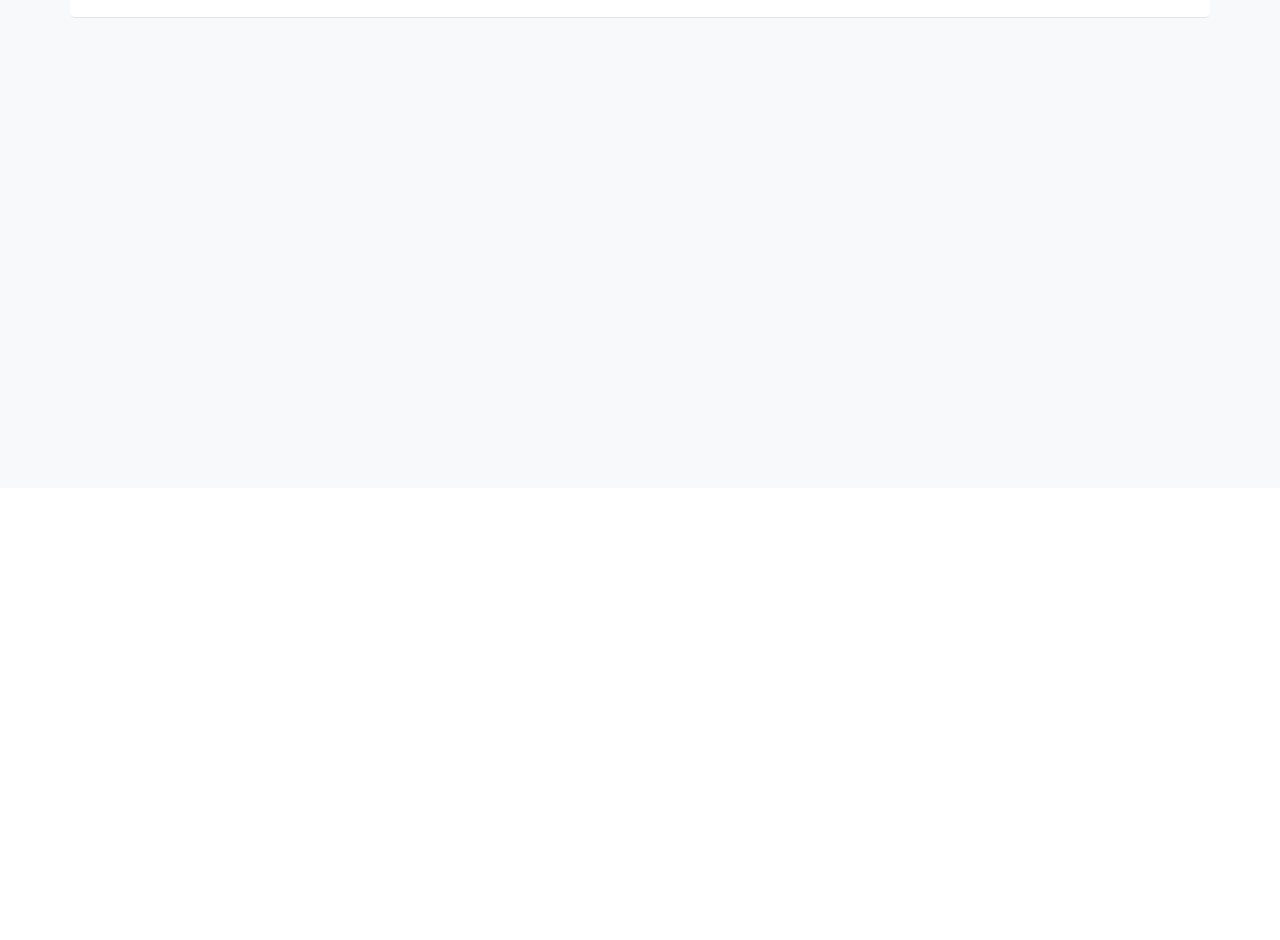
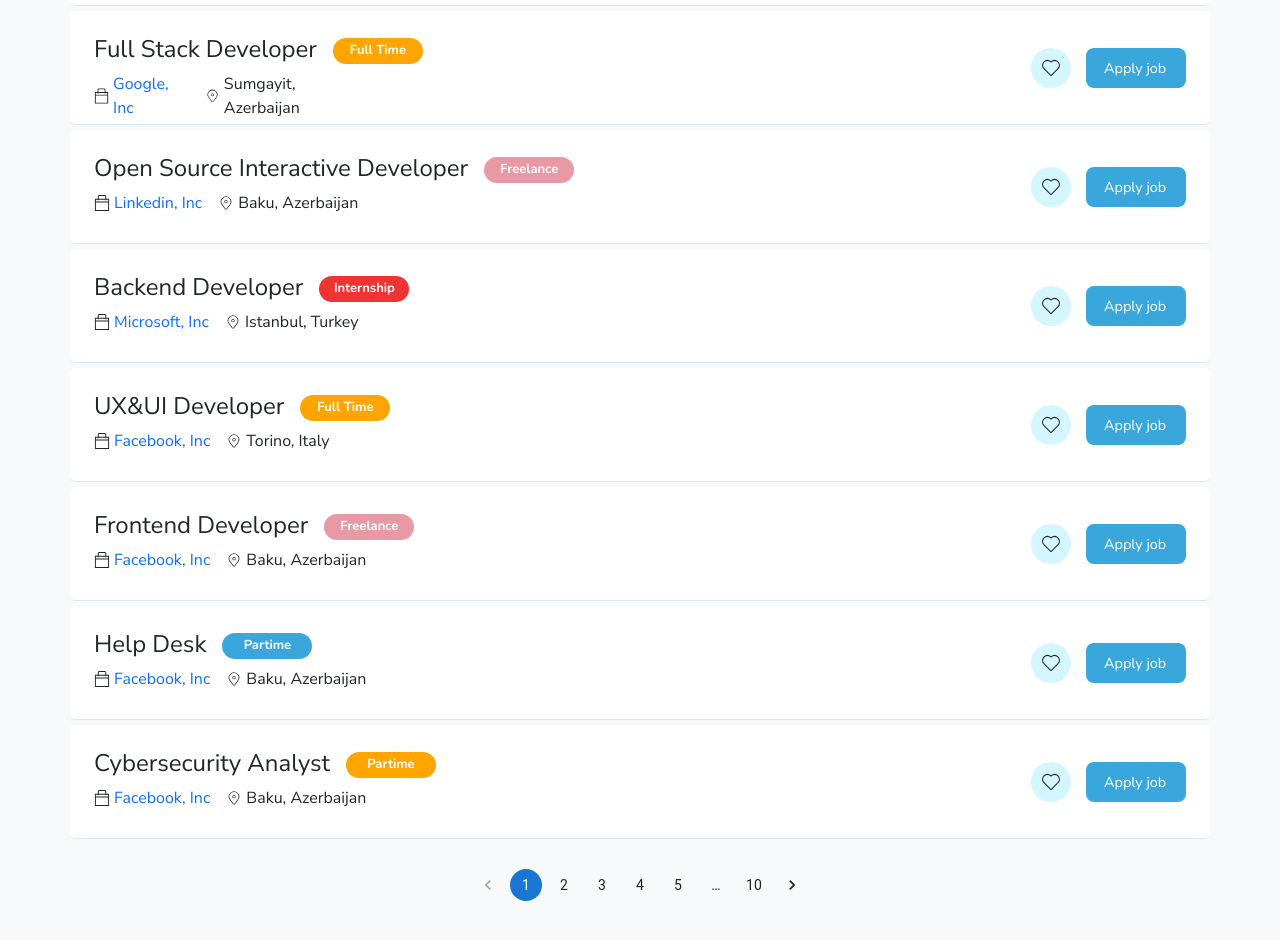
Before and after one commit to turanhsnv-dev/Blog-Project, a React (Vite) app: page / in a window 1280 px wide. Shown: the part 1138-2078 px from the top of the page. Before the commit the page ends 1626 px from the top, so only its background shows below. Built offline with nearby package versions, Linux system fonts and the light colour scheme; a web font is replaced by a local one.

Commit message:
Job Post

```diff
--- a/package.json
+++ b/package.json
@@ -11,6 +11,10 @@
     "start": "vite preview"
   },
   "dependencies": {
+    "@emotion/react": "^11.13.3",
+    "@emotion/styled": "^11.13.0",
+    "@mui/icons-material": "^6.1.6",
+    "@mui/material": "^6.1.6",
     "bootstrap": "^5.3.3",
     "git": "^0.1.5",
     "react": "^18.3.1",
--- a/src/components/RecentJobs/RecentJobs.jsx
+++ b/src/components/RecentJobs/RecentJobs.jsx
@@ -1,10 +1,16 @@
 import React from "react";
 import "../../css/RecentJobs.css";
 import { TfiBag } from "react-icons/tfi";
+import { CiLocationOn } from "react-icons/ci";
+import { CiHeart } from "react-icons/ci";
+import Pagination from "@mui/material/Pagination";
+import Stack from "@mui/material/Stack";
 
 const RecentJobs = () => {
   return (
+    // START REJECNT JOB
     <div className='recent-jobs-container container-lg'>
+      {/* RECENT TITLE */}
       <div className='recent-title d-flex justify-content-between align-items-center'>
         <h1>Recent Jobs</h1>
 
@@ -13,8 +19,10 @@
         </div>
       </div>
 
+      {/* JOB POST CONTAINER  */}
       <div className='job-list-container'>
-        <div className='job-post d-flex justify-content-between'>
+        <div className='job-post d-flex justify-content-between align-items-center'>
+          {/* POST INFORMATION  */}
           <div className='job-post-info'>
             <div className='post-title d-flex'>
               <h2>Frontend Developer</h2>
@@ -23,16 +31,269 @@
               </div>
             </div>
 
-            <div className='post-body'>
+            <div className='post-body d-flex'>
               <div className='social-media'>
                 <TfiBag />
                 <span className='ms-1'>
                   <a href=''>Facebook, Inc</a>
                 </span>
               </div>
+              <div className='social-media ms-3'>
+                <CiLocationOn />
+                <span className='ms-1'>Baku, Azerbaijan</span>
+              </div>
+            </div>
+          </div>
+
+          {/* POST WISHLIST AND APPLY  */}
+          <div className='post-icons-right d-flex'>
+            <div className='post-wishlist'>
+              <CiHeart />
+            </div>
+
+            <div className='post-apply'>
+              <a href='#'>Apply job</a>
             </div>
           </div>
         </div>
+        <div className='job-post d-flex justify-content-between align-items-center'>
+          <div className='job-post-info'>
+            <div className='post-title d-flex'>
+              <h2>Full Stack Developer</h2>
+              <div className='work-style ms-3 full-time'>
+                <span>Full Time</span>
+              </div>
+            </div>
+
+            <div className='post-body d-flex'>
+              <div className='social-media'>
+                <TfiBag />
+                <span className='ms-1'>
+                  <a href=''>Google, Inc</a>
+                </span>
+              </div>
+              <div className='social-media ms-3'>
+                <CiLocationOn />
+                <span className='ms-1'>Sumgayit, Azerbaijan</span>
+              </div>
+            </div>
+          </div>
+
+          <div className='post-icons-right d-flex'>
+            <div className='post-wishlist'>
+              <CiHeart />
+            </div>
+
+            <div className='post-apply'>
+              <a href='#'>Apply job</a>
+            </div>
+          </div>
+        </div>
+        <div className='job-post d-flex justify-content-between align-items-center'>
+          <div className='job-post-info'>
+            <div className='post-title d-flex'>
+              <h2>Open Source Interactive Developer</h2>
+              <div className='work-style ms-3 freelance'>
+                <span>Freelance</span>
+              </div>
+            </div>
+
+            <div className='post-body d-flex'>
+              <div className='social-media'>
+                <TfiBag />
+                <span className='ms-1'>
+                  <a href=''>Linkedin, Inc</a>
+                </span>
+              </div>
+              <div className='social-media ms-3'>
+                <CiLocationOn />
+                <span className='ms-1'>Baku, Azerbaijan</span>
+              </div>
+            </div>
+          </div>
+
+          <div className='post-icons-right d-flex'>
+            <div className='post-wishlist'>
+              <CiHeart />
+            </div>
+
+            <div className='post-apply'>
+              <a href='#'>Apply job</a>
+            </div>
+          </div>
+        </div>
+        <div className='job-post d-flex justify-content-between align-items-center'>
+          <div className='job-post-info'>
+            <div className='post-title d-flex'>
+              <h2>Backend Developer</h2>
+              <div className='work-style ms-3 internship'>
+                <span>Internship</span>
+              </div>
+            </div>
+
+            <div className='post-body d-flex'>
+              <div className='social-media'>
+                <TfiBag />
+                <span className='ms-1'>
+                  <a href=''>Microsoft, Inc</a>
+                </span>
+              </div>
+              <div className='social-media ms-3'>
+                <CiLocationOn />
+                <span className='ms-1'>Istanbul, Turkey</span>
+              </div>
+            </div>
+          </div>
+
+          <div className='post-icons-right d-flex'>
+            <div className='post-wishlist'>
+              <CiHeart />
+            </div>
+
+            <div className='post-apply'>
+              <a href='#'>Apply job</a>
+            </div>
+          </div>
+        </div>
+        <div className='job-post d-flex justify-content-between align-items-center'>
+          <div className='job-post-info'>
+            <div className='post-title d-flex'>
+              <h2>UX&UI Developer</h2>
+              <div className='work-style ms-3 full-time'>
+                <span>Full Time</span>
+              </div>
+            </div>
+
+            <div className='post-body d-flex'>
+              <div className='social-media'>
+                <TfiBag />
+                <span className='ms-1'>
+                  <a href=''>Facebook, Inc</a>
+                </span>
+              </div>
+              <div className='social-media ms-3'>
+                <CiLocationOn />
+                <span className='ms-1'>Torino, Italy</span>
+              </div>
+            </div>
+          </div>
+
+          <div className='post-icons-right d-flex'>
+            <div className='post-wishlist'>
+              <CiHeart />
+            </div>
+
+            <div className='post-apply'>
+              <a href='#'>Apply job</a>
+            </div>
+          </div>
+        </div>
+        <div className='job-post d-flex justify-content-between align-items-center'>
+          <div className='job-post-info'>
+            <div className='post-title d-flex'>
+              <h2>Frontend Developer</h2>
+              <div className='work-style ms-3 freelance'>
+                <span>Freelance</span>
+              </div>
+            </div>
+
+            <div className='post-body d-flex'>
+              <div className='social-media'>
+                <TfiBag />
+                <span className='ms-1'>
+                  <a href=''>Facebook, Inc</a>
+                </span>
+              </div>
+              <div className='social-media ms-3'>
+                <CiLocationOn />
+                <span className='ms-1'>Baku, Azerbaijan</span>
+              </div>
+            </div>
+          </div>
+
+          <div className='post-icons-right d-flex'>
+            <div className='post-wishlist'>
+              <CiHeart />
+            </div>
+
+            <div className='post-apply'>
+              <a href='#'>Apply job</a>
+            </div>
+          </div>
+        </div>
+        <div className='job-post d-flex justify-content-between align-items-center'>
+          <div className='job-post-info'>
+            <div className='post-title d-flex'>
+              <h2>Help Desk</h2>
+              <div className='work-style ms-3'>
+                <span>Partime</span>
+              </div>
+            </div>
+
+            <div className='post-body d-flex'>
+              <div className='social-media'>
+                <TfiBag />
+                <span className='ms-1'>
+                  <a href=''>Facebook, Inc</a>
+                </span>
+              </div>
+              <div className='social-media ms-3'>
+                <CiLocationOn />
+                <span className='ms-1'>Baku, Azerbaijan</span>
+              </div>
+            </div>
+          </div>
+
+          <div className='post-icons-right d-flex'>
+            <div className='post-wishlist'>
+              <CiHeart />
+            </div>
+
+            <div className='post-apply'>
+              <a href='#'>Apply job</a>
+            </div>
+          </div>
+        </div>
+        <div className='job-post d-flex justify-content-between align-items-center'>
+          <div className='job-post-info'>
+            <div className='post-title d-flex'>
+              <h2>Cybersecurity Analyst</h2>
+              <div className='work-style ms-3 full-time'>
+                <span>Partime</span>
+              </div>
+            </div>
+
+            <div className='post-body d-flex'>
+              <div className='social-media'>
+                <TfiBag />
+                <span className='ms-1'>
+                  <a href=''>Facebook, Inc</a>
+                </span>
+              </div>
+              <div className='social-media ms-3'>
+                <CiLocationOn />
+                <span className='ms-1'>Baku, Azerbaijan</span>
+              </div>
+            </div>
+          </div>
+
+          <div className='post-icons-right d-flex'>
+            <div className='post-wishlist'>
+              <CiHeart />
+            </div>
+
+            <div className='post-apply'>
+              <a href='#'>Apply job</a>
+            </div>
+          </div>
+        </div>
+      </div>
+
+      {/* JOB POST PAGINATION */}
+      <div className='pagination-main'>
+        <Stack spacing={2}>
+          <Pagination count={10} color='primary' />
+        </Stack>
       </div>
     </div>
   );
--- a/src/css/RecentJobs.css
+++ b/src/css/RecentJobs.css
@@ -1,5 +1,5 @@
 .recent-jobs-container {
-  padding: 5em 0;
+  padding: 4em 0;
 }
 
 .recent-jobs-container .recent-title {
@@ -29,18 +29,19 @@
 
 .recent-jobs-container .job-list-container{
   width: 100%;
-  height: 500px;
+  height: auto;
   margin-top: 40px;
 }
 
 .job-list-container .job-post {
   width: 100%;
-  height: 110px;
+  height: auto;
   background-color: #fff;
   border-radius: 5px;
   border-bottom: 1px solid #d3e8f2;
   transition: .3s ease;
   padding: 24px;
+  margin-bottom: 5px;
 }
 
 .job-post:hover {
@@ -67,6 +68,19 @@
   width: 90px;
   border-radius: 30px;
   background-color: #39A7DC;
+  margin-top: 3px;
+}
+
+.full-time {
+  background-color: orange !important;
+}
+
+.freelance {
+  background-color: rgb(233, 153, 166) !important;
+}
+
+.internship {
+  background-color: rgb(239, 52, 52) !important;
 }
 
 .work-style span {
@@ -75,12 +89,60 @@
   font-weight: bold;
 }
 
-.job-post-info .job-body {
+.job-post-info .post-body {
   width: 50%;
 }
 
-.job-body .social-media {
-  width: 120px;
+.post-body .social-media {
+  width: auto;
   height: auto;
-  padding: 4px 0px;
+  display: flex;
+  justify-content: flex-start;
+  align-items: center;
 }
+
+
+.job-post .post-icons-right {
+  width: auto;
+  height: auto;
+}
+
+.post-icons-right .post-wishlist{
+  width: 40px;
+  height: 40px;
+  background-color: #D4F6FF;
+  font-size: 1.5em;
+  padding: 0px 8px;
+  border-radius: 100%;
+  transition: .3s ease;
+}
+
+.post-wishlist:hover {
+  background-color: red;
+  color: white;
+  transition: .3s ease;
+}
+
+.post-icons-right .post-apply {
+  width: 100px;
+  height: 40px;
+  background-color: #39A7DC;
+  margin-left: 15px;
+  border-radius: 8px;
+  padding: 8px 18px;
+}
+
+.post-apply a {
+  color: white;
+  font-size: 0.9em;
+}
+
+
+.recent-jobs-container .pagination-main {
+  width: 100%;
+  height: auto;
+  margin-top: 30px;
+  display: flex;
+  justify-content: center;
+  align-items: center;
+}
```
Also changed, not shown: 1 other file (tests, documents, lock files or other folders).
